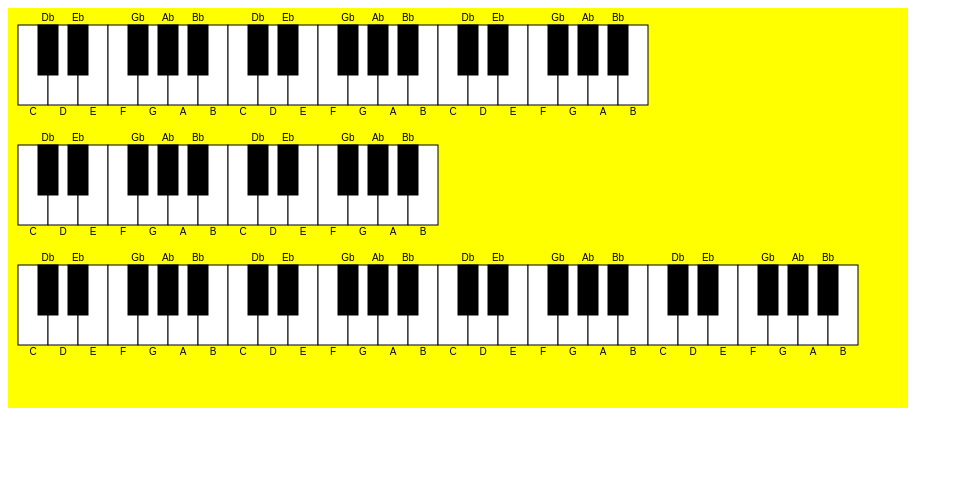
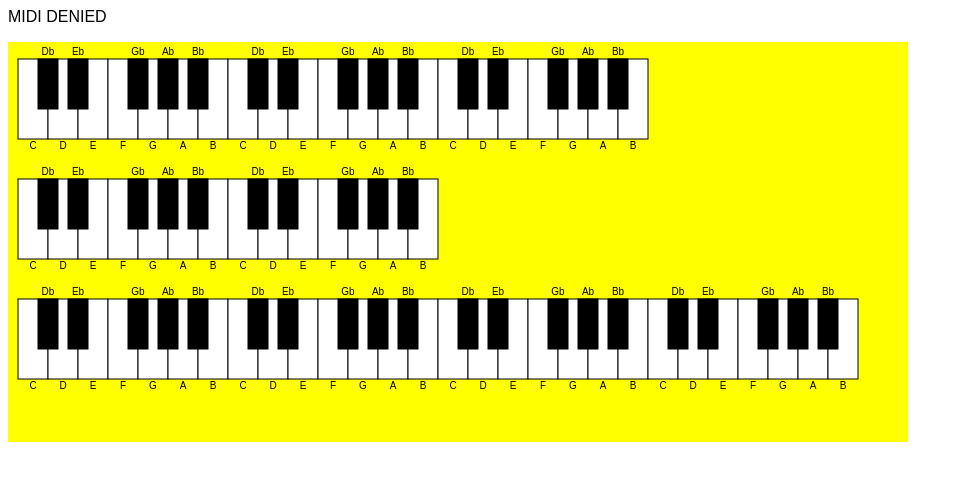
Before and after one commit to elcerdo/piano_cheats, a plain HTML site: page index.html in a window 1280 px wide. Shown: the whole page, without its empty margins (0-963 px from the left). Drawn offline with Linux system fonts and the light colour scheme.

Commit message:
midi js is denied

```diff
--- a/index.html
+++ b/index.html
@@ -1,8 +1,18 @@
+<!DOCTYPE html>
 <html>
     <head>
         <title>canvas keyboard</title>
+        <style>
+            body {
+                font-family: sans-serif;
+            }
+            #piano_canvas {
+                padding-top: 1em;
+            }
+        </style>
     </head>
     <body>
+        <div id="midi_status">MIDI STATUS</div>
         <canvas id="piano_canvas" width="900" height="400"></canvas>
         <script src="main.js"></script>
     </body>
--- a/main.js
+++ b/main.js
@@ -68,6 +68,20 @@ class Draw {
 const canvas = document.getElementById('piano_canvas');
 const draw = new Draw(canvas);
 
+const midi_status = document.getElementById('midi_status');
+
+navigator.permissions.query({ name: "midi", sysex: false }).then((result) => {
+    if (result.state === "granted") {
+        midi_status.innerText = "MIDI OK";
+        // Access granted.
+    } else if (result.state === "prompt") {
+        // Using API will prompt for permission
+        midi_status.innerText = "MIDI PROMPT";
+    }
+    midi_status.innerText = "MIDI DENIED";
+    // Permission was denied by user prompt or permission policy
+});
+
 const loop = () => {
     requestAnimationFrame(loop);
     draw.clear();
```
